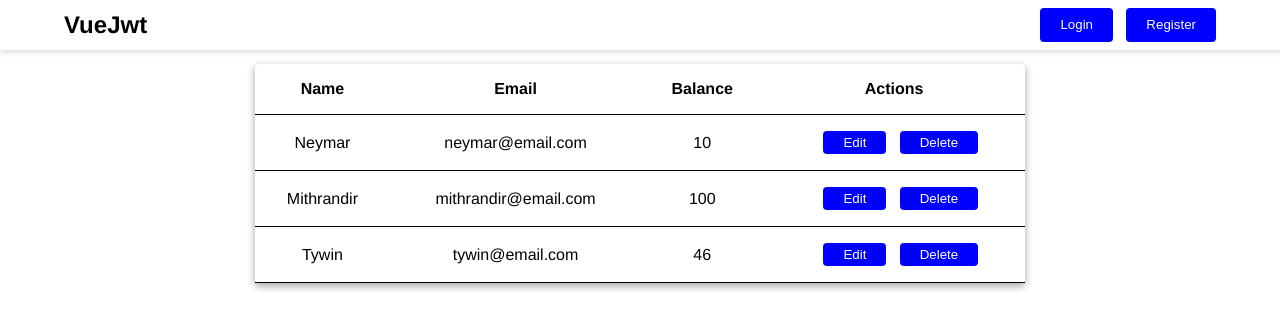
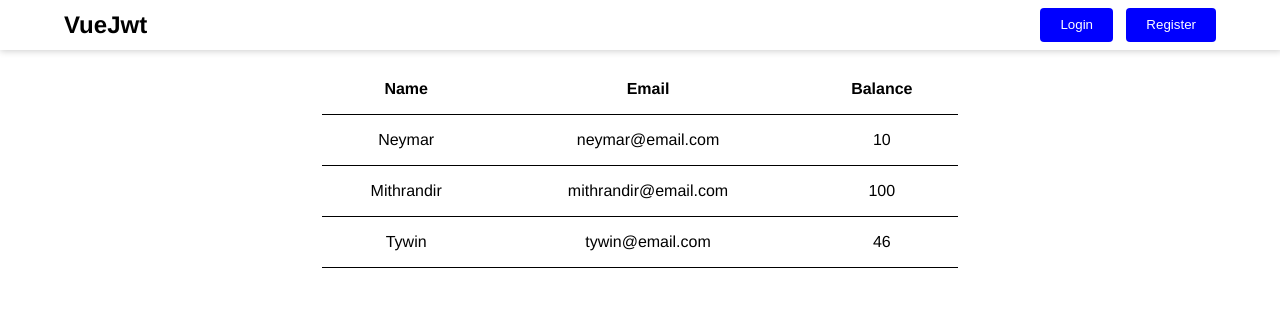
Before and after one commit to ra-md/vue-jwt-authentication, a Vue app: page / in a window 1280 px wide. Shown: the top 328 px of the page. Built offline with nearby package versions, Linux system fonts and the light colour scheme.

Commit message:
modified:   .eslintrc.js 	modified:   src/App.vue 	modified:   src/components/Form.vue 	modified:   src/components/Header.vue 	modified:   src/components/Table.vue 	modified:   src/components/TableData.vue 	fix bug:   src/router/index.js 	modified:   src/store/auth.module.js

```diff
--- a/src/App.vue
+++ b/src/App.vue
@@ -28,14 +28,13 @@
   :root {
     --primary-color: blue;
     --danger-color: red;
-    --font-color: black;
   }
 
   body {
     font-family: Avenir, Helvetica, Arial, sans-serif;
     -webkit-font-smoothing: antialiased;
     -moz-osx-font-smoothing: grayscale;
-    color: var(--font-color);
+    color: black;
   }
 
   .container {
@@ -55,4 +54,8 @@
   .btn:hover {
     opacity: 0.7;
   }
+
+  .btn:focus {
+    background-color: black;
+  }
 </style>
--- a/src/components/Form.vue
+++ b/src/components/Form.vue
@@ -3,12 +3,12 @@
 		<div class="card">
 			<slot></slot>
 			<form @submit.prevent="submit">
-				<input v-model="email" type="email" placeholder="Email">
+				<input v-model="email" v-on:keyup.enter="$event.target.nextElementSibling.focus()" type="email" placeholder="Email">
 				<input v-model="password" type="password" placeholder="Password">
         <div v-show="errors">
           <p class="errors-message">{{ errors }}</p>
         </div>
-				<input class="btn" type="submit">
+				<input class="btn" type="submit" value="submit">
 			</form>
 		</div>
 	</div>
@@ -36,7 +36,11 @@
     },
 		methods: {
 			submit() {
-				this.$emit('submit', { email: this.email, password: this.password });
+        if (this.email.length !== 0 && this.password.length !== 0) {
+  				this.$emit('submit', { email: this.email, password: this.password });
+        } else {
+          this.$store.commit(SET_ERROR, "Email or Password can't be blank");
+        }
 			},
       removeErrorMessage() {
         this.$store.commit(SET_ERROR, null);
@@ -49,7 +53,7 @@
 	.card {
     padding: 2em;
     background: white;
-    color: var(--font-color);
+    color: black;
     box-shadow: 0 3px 7px 1px rgba(0,0,0,0.3);
     border-radius: 4px;
   }
@@ -87,10 +91,6 @@
     margin-top: .7em;
   }
 
-  .btn:focus {
-    background-color: black;
-  }
-
   .errors-message {
     color: red;
   }
--- a/src/components/Header.vue
+++ b/src/components/Header.vue
@@ -10,12 +10,12 @@
 					<button @click="logout" class="btn logout-btn">Log Out</button>
 				</div>
 				<div v-else>
-					<button class="btn">
-				    <router-link to="/login">Login</router-link>
-					</button>
-					<button class="btn">
-				    <router-link to="/register">Register</router-link>
-					</button>
+			    <router-link to="/login">
+			    	<button class="btn">Login</button>
+			    </router-link>
+			    <router-link to="/register">
+			    	<button class="btn">Register</button>
+			    </router-link>
 				</div>
 			</nav>
 		</div>
--- a/src/components/Table.vue
+++ b/src/components/Table.vue
@@ -1,11 +1,11 @@
 <template>
-	<table class="card">
+	<table>
 		<thead>
 			<tr>
 				<th>Name</th>
 				<th>Email</th>
 				<th>Balance</th>
-				<th>Actions</th>
+				<th v-if="isAuthenticated">Actions</th>
 			</tr>
 		</thead>
 		<tbody v-for="(customer, index) in customers" :key="index">
@@ -15,6 +15,7 @@
 </template>
 
 <script>
+	import { mapState } from 'vuex';
 	import TableData from './TableData';
 
 	export default {
@@ -42,18 +43,16 @@
 					}
 				]
 			};
+		},
+		computed: {
+			...mapState({
+				isAuthenticated: state => state.auth.isAuthenticated
+			})
 		}
 	};
 </script>
 
 <style scoped>
-	.card {
-    background: white;
-    color: var(--font-color);
-    box-shadow: 0 3px 7px 1px rgba(0,0,0,0.3);
-    border-radius: 4px;
-  }
-
   table {
 		border-spacing: 0;
   }
--- a/src/components/TableData.vue
+++ b/src/components/TableData.vue
@@ -3,7 +3,7 @@
 		<td>{{ customerData.name }}</td>
 		<td>{{ customerData.email }}</td>
 		<td>{{ customerData.balance }}</td>
-		<td>
+		<td v-if="isAuthenticated">
 			<button class="btn">Edit</button>
 			<button class="btn">Delete</button>
 		</td>
@@ -11,6 +11,8 @@
 </template>
 
 <script>
+	import { mapState } from 'vuex';
+
 	export default {
 		name: 'TableData',
 		props: {
@@ -18,6 +20,11 @@
 				required: true,
 				type: Object
 			}
+		},
+		computed: {
+			...mapState({
+				isAuthenticated: state => state.auth.isAuthenticated
+			})
 		}
 	};
 </script>
--- a/src/router/index.js
+++ b/src/router/index.js
@@ -1,13 +1,17 @@
 import Vue from 'vue';
 import VueRouter from 'vue-router';
 import Home from '../views/Home.vue';
+
+import store from '@/store';
+
+const isAuthenticated = store.state.auth.isAuthenticated;
 
 Vue.use(VueRouter);
 
 const routes = [
   {
     path: '/',
-    name: 'Home',
+    name: 'home',
     component: Home
   },
   {
@@ -17,7 +21,7 @@ const routes = [
   },
   {
     path: '/register',
-    name: 'Register',
+    name: 'register',
     component: () => import('../views/Register.vue')
   }
 ];
@@ -28,4 +32,9 @@ const router = new VueRouter({
   routes
 });
 
+router.beforeEach((to, from, next) => {
+  if (to.name === 'login' && isAuthenticated || to.name === 'register' && isAuthenticated) next({ name: 'home' });
+  else next();
+});
+
 export default router;
--- a/src/store/auth.module.js
+++ b/src/store/auth.module.js
@@ -44,7 +44,11 @@ const actions = {
 					 resolve();
 				})
 				.catch(error => {
-					commit(SET_ERROR, error.response.data.message);
+					if (error.response) {
+						commit(SET_ERROR, error.response.data.message);
+					} else {
+						commit(SET_ERROR, error);
+					}
 				});
 		});
 	},
```
Also changed, not shown: .eslintrc.js.
